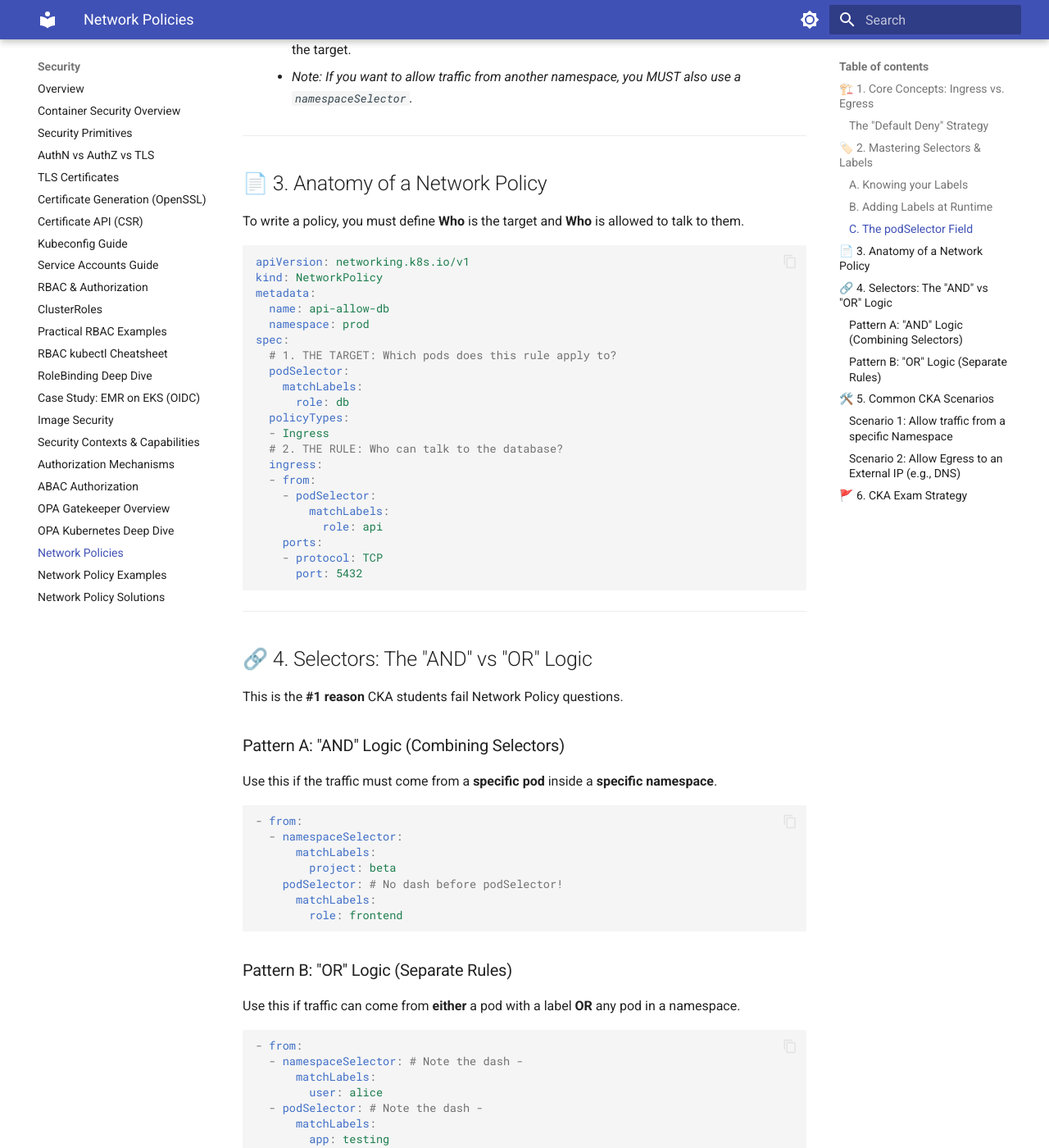
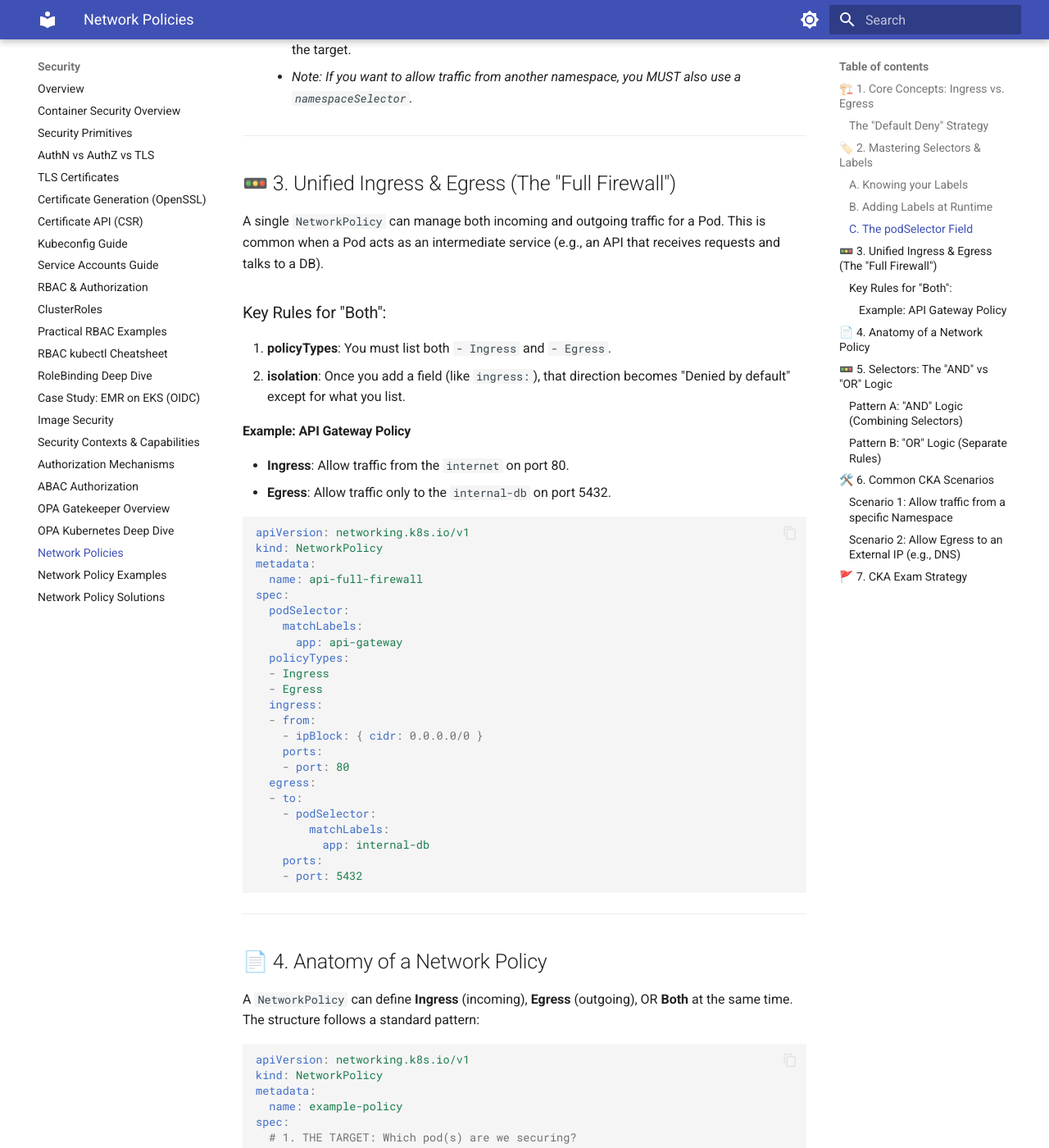
Before and after one commit to kvcenation5/cka-study-guide, an MkDocs documentation site: the page built from docs/security/network-policies.md, in a window 1280 px wide and 1400 px high, scrolled down 1824 px. Shown: the whole window at 82% size. Built offline with MkDocs 1.6.1 and Material for MkDocs 9.7.7, drawn with Linux system fonts in a browser that asks for light colours; some of the changed text lies outside the part shown.

Commit message:
Update Network Policy guide to emphasize Unified Ingress and Egress

````diff
--- a/docs/security/network-policies.md
+++ b/docs/security/network-policies.md
@@ -67,37 +67,80 @@ The `podSelector` field appears in two places, and it means something different
 
 ---
 
-## 📄 3. Anatomy of a Network Policy
+## 🚥 3. Unified Ingress & Egress (The "Full Firewall")
 
-To write a policy, you must define **Who** is the target and **Who** is allowed to talk to them.
+A single `NetworkPolicy` can manage both incoming and outgoing traffic for a Pod. This is common when a Pod acts as an intermediate service (e.g., an API that receives requests and talks to a DB).
+
+### Key Rules for "Both":
+1.  **policyTypes**: You must list both `- Ingress` and `- Egress`.
+2.  **isolation**: Once you add a field (like `ingress:`), that direction becomes "Denied by default" except for what you list.
+
+#### Example: API Gateway Policy
+*   **Ingress**: Allow traffic from the `internet` on port 80.
+*   **Egress**: Allow traffic only to the `internal-db` on port 5432.
 
 ```yaml
 apiVersion: networking.k8s.io/v1
 kind: NetworkPolicy
 metadata:
-  name: api-allow-db
-  namespace: prod
+  name: api-full-firewall
 spec:
-  # 1. THE TARGET: Which pods does this rule apply to?
+  podSelector:
+    matchLabels:
+      app: api-gateway
+  policyTypes:
+  - Ingress
+  - Egress
+  ingress:
+  - from:
+    - ipBlock: { cidr: 0.0.0.0/0 }
+    ports:
+    - port: 80
+  egress:
+  - to:
+    - podSelector:
+        matchLabels:
+          app: internal-db
+    ports:
+    - port: 5432
+```
+
+---
+
+## 📄 4. Anatomy of a Network Policy
+
+A `NetworkPolicy` can define **Ingress** (incoming), **Egress** (outgoing), OR **Both** at the same time. The structure follows a standard pattern:
+
+```yaml
+apiVersion: networking.k8s.io/v1
+kind: NetworkPolicy
+metadata:
+  name: example-policy
+spec:
+  # 1. THE TARGET: Which pod(s) are we securing?
   podSelector:
     matchLabels:
       role: db
+
+  # 2. THE DIRECTION: Are we firewalling Ingress, Egress, or Both?
   policyTypes:
   - Ingress
-  # 2. THE RULE: Who can talk to the database?
+  - Egress
+
+  # 3. THE RULES: Selective access
   ingress:
   - from:
     - podSelector:
         matchLabels:
           role: api
-    ports:
-    - protocol: TCP
-      port: 5432
+  egress:
+  - to:
+    - ipBlock: { cidr: 10.0.0.0/24 }
 ```
 
 ---
 
-## 🔗 4. Selectors: The "AND" vs "OR" Logic
+## 🚥 5. Selectors: The "AND" vs "OR" Logic
 This is the **#1 reason** CKA students fail Network Policy questions.
 
 ### Pattern A: "AND" Logic (Combining Selectors)
@@ -153,7 +196,7 @@ spec:
 
 ---
 
-## 🚩 6. CKA Exam Strategy
+## 🚩 7. CKA Exam Strategy
 
 1.  **Check Labels First**: Before writing a policy, verify the labels on your pods and namespaces.
     `kubectl get pods --show-labels`
````
Also changed, not shown: other parts of docs/security/network-policies.md (+1 -1 lines).
